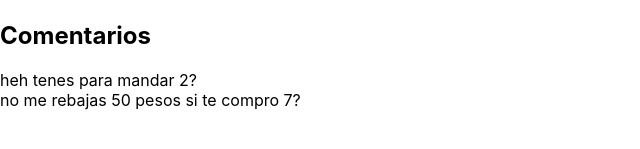
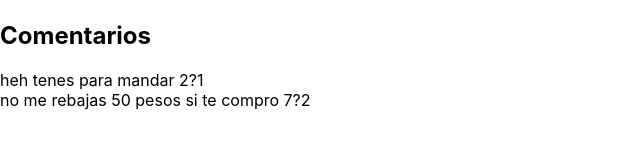
Before and after one commit to Autistoic/market, a React (Create React App) app: page /product/1 in a window 1280 px wide. Shown: the part 213-362 px from the top of the page, without its empty margins (0-640 px from the left). Built offline with nearby package versions, Linux system fonts and the light colour scheme; data requests are answered from the project's data file.

Commit message:
updated comments in products

```diff
--- a/db.json
+++ b/db.json
@@ -53,14 +53,22 @@
   ],
   "comments": [
     {
-      "id": 1,
-      "comments": [{"value" : "heh tenes para mandar 2?"},{"value" : "no me rebajas 50 pesos si te compro 7?"}],
-      "productId": 1
+      "user_id": 1,
+      "comment": "heh tenes para mandar 2?",
+      "product_id": 1
+    },
+    {
+      "user_id": 2,
+      "comment": "no me rebajas 50 pesos si te compro 7?",
+      "product_id": 1
     }
   ],
   "user": {
-    "name": "thebestuser",
-    "id": 3
+    "user_name": "thebestuser",
+    "id": 3,
+    "address": {},
+    "id_document" : 123444,
+    "real_name" : ""
   },
   "productTypes": [
     {
--- a/src/components/Products/ProductDetail.js
+++ b/src/components/Products/ProductDetail.js
@@ -27,10 +27,10 @@ const ProductDetail = () => {
         {comments.status === 'fetching' && <div>loading</div>}
         {comments.status === 'fetched' && (
           <>
-            {typeof comments === 'undefined' || comments.length === 0 && <div> No products found! </div>}
-            {comments.data[0].comments.map((product) => (
-              <div key={product.id}>
-                {product.value}{product.id}
+            {typeof comments.data === 'undefined' || comments.data.length === 0 && <div> No products found! </div>}
+            {comments.data.map((comment_data) => (
+              <div key={comment_data.user_id}>
+                {comment_data.comment}{comment_data.user_id}
               </div>
             ))}
           </>
```
